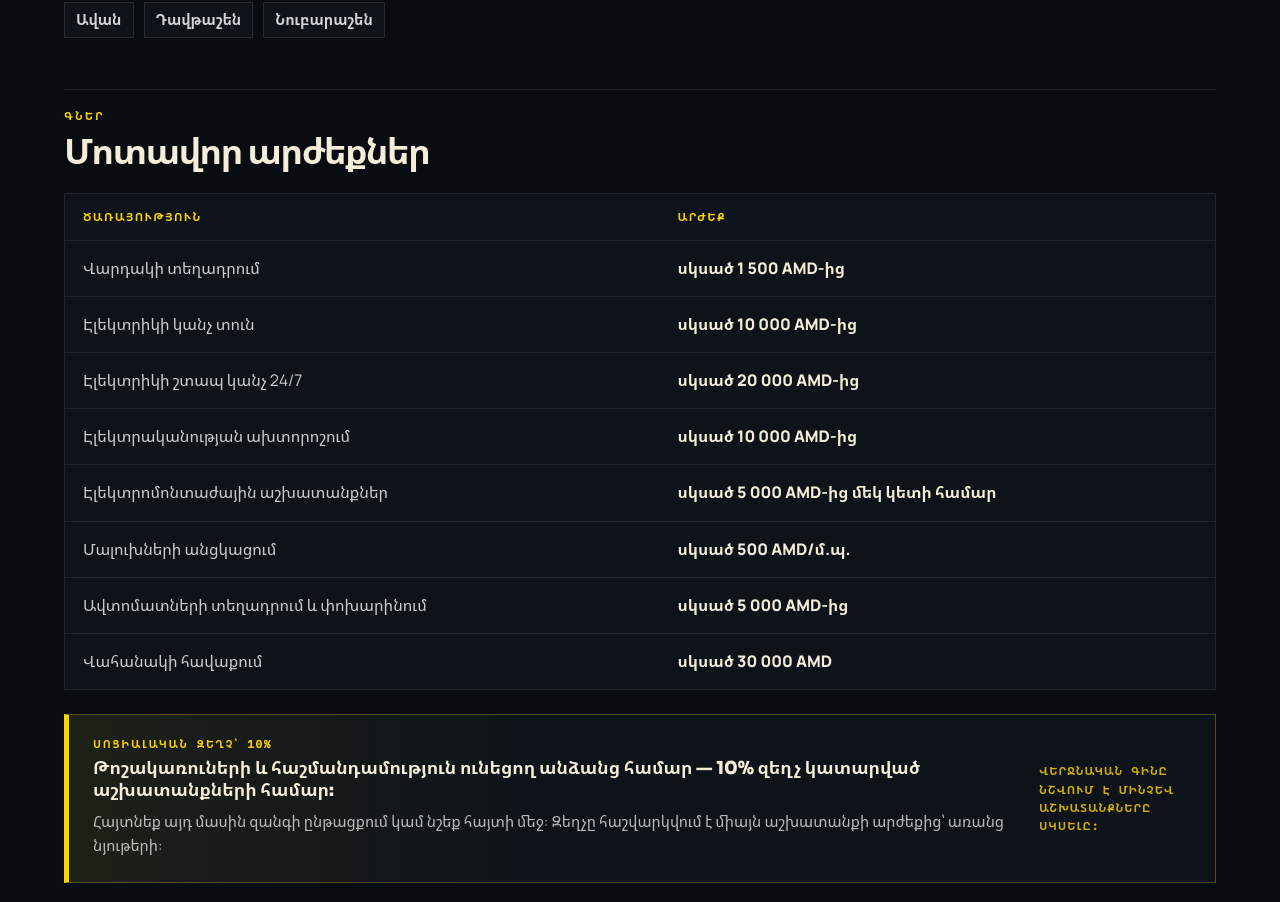
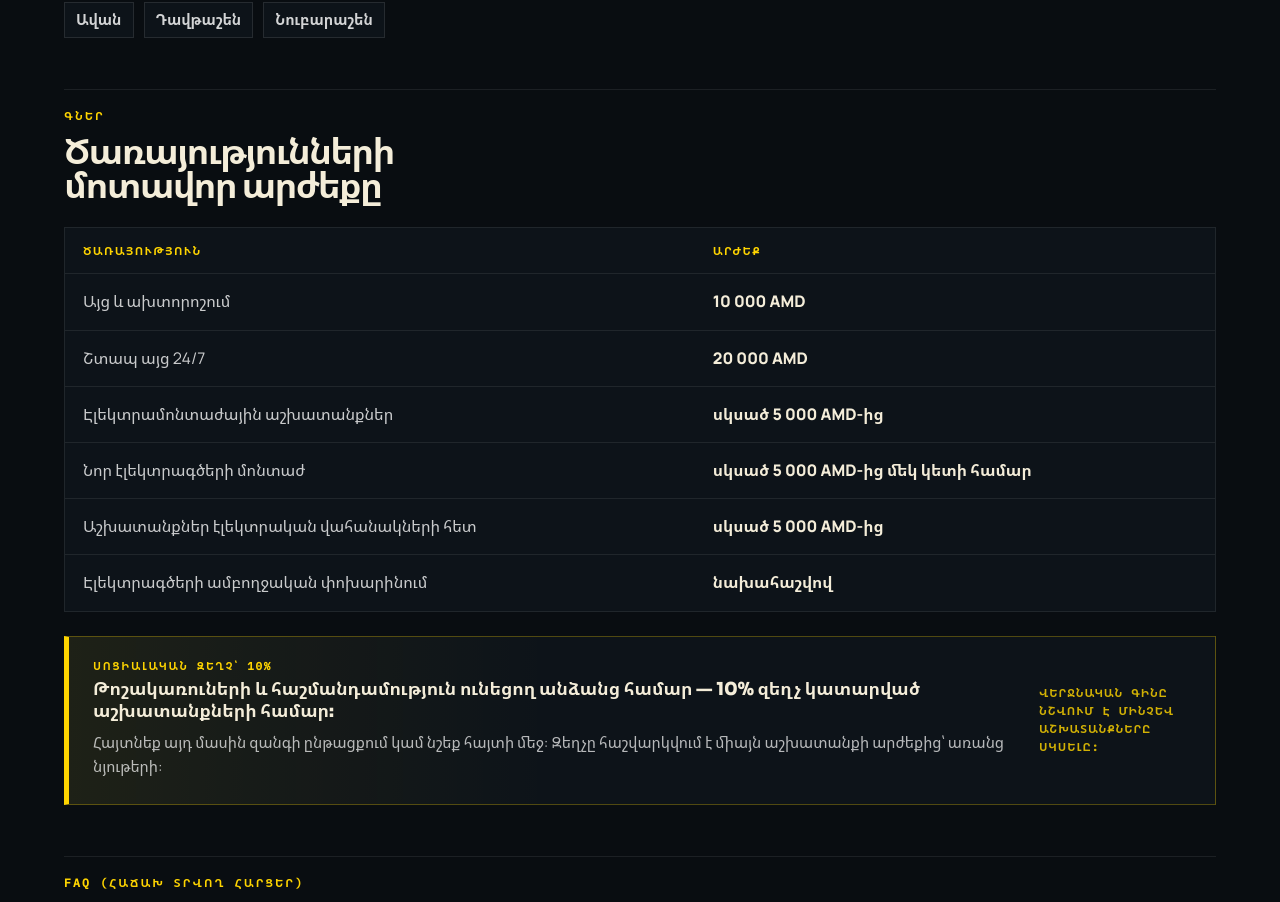
Before and after one commit to davidhov1993-ux/Electro, a React (Vite) app: page /hy in a window 1280 px wide. Shown: the part 4229-5131 px from the top of the page. Built offline with nearby package versions, Linux system fonts and the light colour scheme; no server answers.

Commit message:
Update service pricing

```diff
--- a/src/components/HomeTrustSection.tsx
+++ b/src/components/HomeTrustSection.tsx
@@ -167,18 +167,16 @@ const trustContent: Record<Locale, TrustCopy> = {
       "Нубарашен",
     ],
     pricesEyebrow: "Цены",
-    pricesTitle: "Примерные цены",
+    pricesTitle: "Ориентировочная стоимость услуг",
     priceServiceHeader: "Услуга",
     priceCostHeader: "Цена",
     prices: [
-      { label: "Установка розетки", value: "от 1 500 AMD" },
-      { label: "Вызов электрика на дом", value: "от 10 000 AMD" },
-      { label: "Срочный вызов электрика 24/7", value: "от 20 000 AMD" },
-      { label: "Диагностика электрики", value: "от 10 000 AMD" },
-      { label: "Монтаж электропроводки", value: "от 5 000 AMD за точку" },
-      { label: "Прокладка кабеля", value: "от 500 AMD/м.п." },
-      { label: "Установка и замена автоматов", value: "от 5 000 AMD" },
-      { label: "Сборка щита", value: "от 30 000 AMD" },
+      { label: "Выезд и диагностика", value: "10 000 AMD" },
+      { label: "Срочный выезд 24/7", value: "20 000 AMD" },
+      { label: "Электромонтажные работы", value: "от 5 000 AMD" },
+      { label: "Монтаж новой электропроводки", value: "от 5 000 AMD за точку" },
+      { label: "Работы с электрощитами", value: "от 5 000 AMD" },
+      { label: "Полная замена электропроводки", value: "по смете" },
     ],
     discountEyebrow: "СОЦИАЛЬНАЯ СКИДКА 10%",
     discountTitle: "Пенсионерам и людям с инвалидностью — скидка 10% на работу",
@@ -302,18 +300,16 @@ const trustContent: Record<Locale, TrustCopy> = {
       "Նուբարաշեն",
     ],
     pricesEyebrow: "Գներ",
-    pricesTitle: "Մոտավոր արժեքներ",
+    pricesTitle: "Ծառայությունների մոտավոր արժեքը",
     priceServiceHeader: "Ծառայություն",
     priceCostHeader: "Արժեք",
     prices: [
-      { label: "Վարդակի տեղադրում", value: "սկսած 1 500 AMD-ից" },
-      { label: "Էլեկտրիկի կանչ տուն", value: "սկսած 10 000 AMD-ից" },
-      { label: "Էլեկտրիկի շտապ կանչ 24/7", value: "սկսած 20 000 AMD-ից" },
-      { label: "Էլեկտրականության ախտորոշում", value: "սկսած 10 000 AMD-ից" },
-      { label: "Էլեկտրոմոնտաժային աշխատանքներ", value: "սկսած 5 000 AMD-ից մեկ կետի համար" },
-      { label: "Մալուխների անցկացում", value: "սկսած 500 AMD/մ.պ." },
-      { label: "Ավտոմատների տեղադրում և փոխարինում", value: "սկսած 5 000 AMD-ից" },
-      { label: "Վահանակի հավաքում", value: "սկսած 30 000 AMD" },
+      { label: "Այց և ախտորոշում", value: "10 000 AMD" },
+      { label: "Շտապ այց 24/7", value: "20 000 AMD" },
+      { label: "Էլեկտրամոնտաժային աշխատանքներ", value: "սկսած 5 000 AMD-ից" },
+      { label: "Նոր էլեկտրագծերի մոնտաժ", value: "սկսած 5 000 AMD-ից մեկ կետի համար" },
+      { label: "Աշխատանքներ էլեկտրական վահանակների հետ", value: "սկսած 5 000 AMD-ից" },
+      { label: "Էլեկտրագծերի ամբողջական փոխարինում", value: "նախահաշվով" },
     ],
     discountEyebrow: "ՍՈՑԻԱԼԱԿԱՆ ԶԵՂՉ՝ 10%",
     discountTitle: "Թոշակառուների և հաշմանդամություն ունեցող անձանց համար — 10% զեղչ կատարված աշխատանքների համար:",
```
Also changed, not shown: 1 other file (tests, documents, lock files or other folders).
